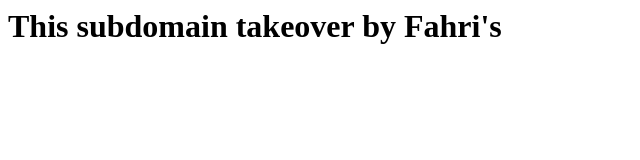
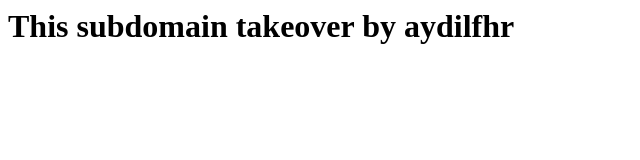
Before and after one commit to aydilfahri/aydilfahri.github.io, a plain HTML site: page index.html in a window 1280 px wide. Shown: the full height of the page, 0-640 px from the left. Drawn offline with Linux system fonts and the light colour scheme.

Commit message:
Update index.html

```diff
--- a/index.html
+++ b/index.html
@@ -1 +1 @@
-<h1>This subdomain takeover by Fahri's</h1>
+<h1>This subdomain takeover by aydilfhr</h1>
```
